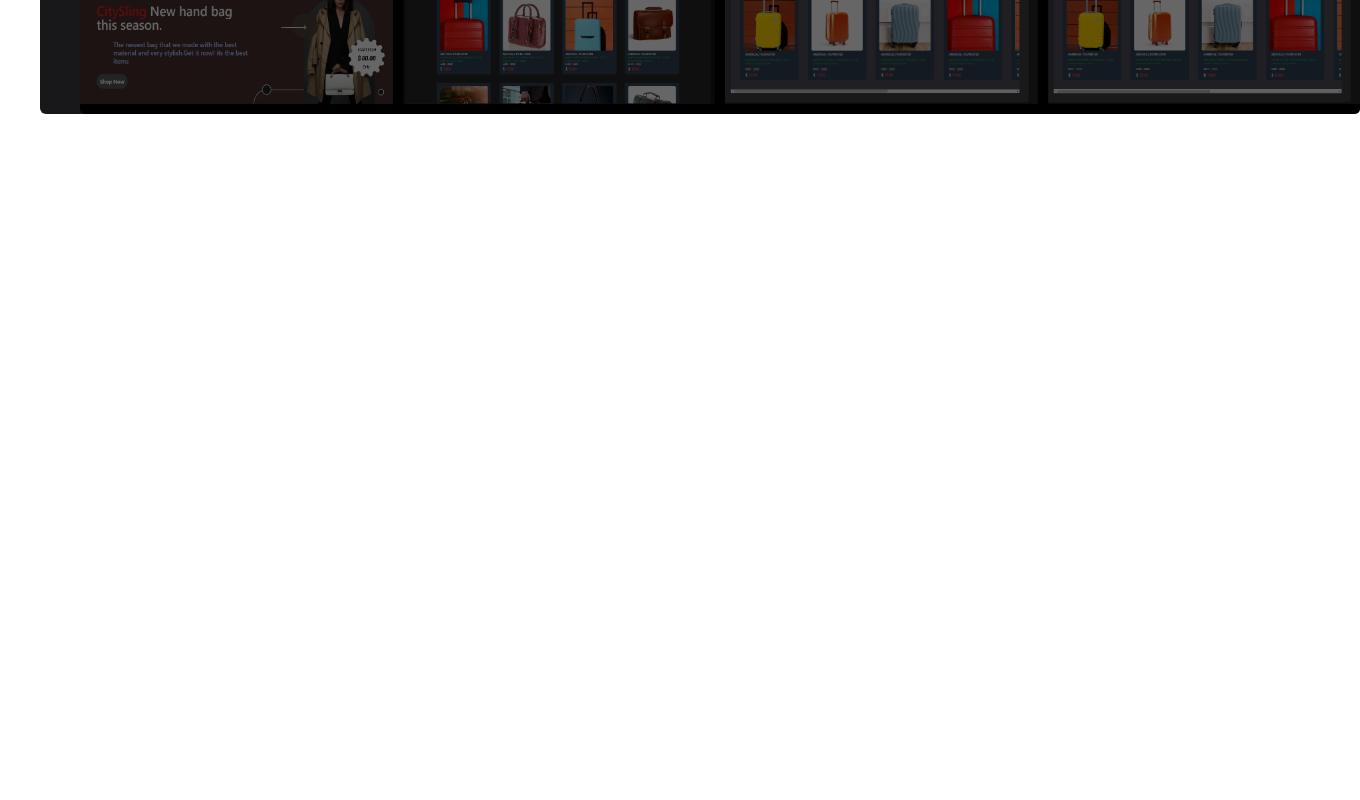
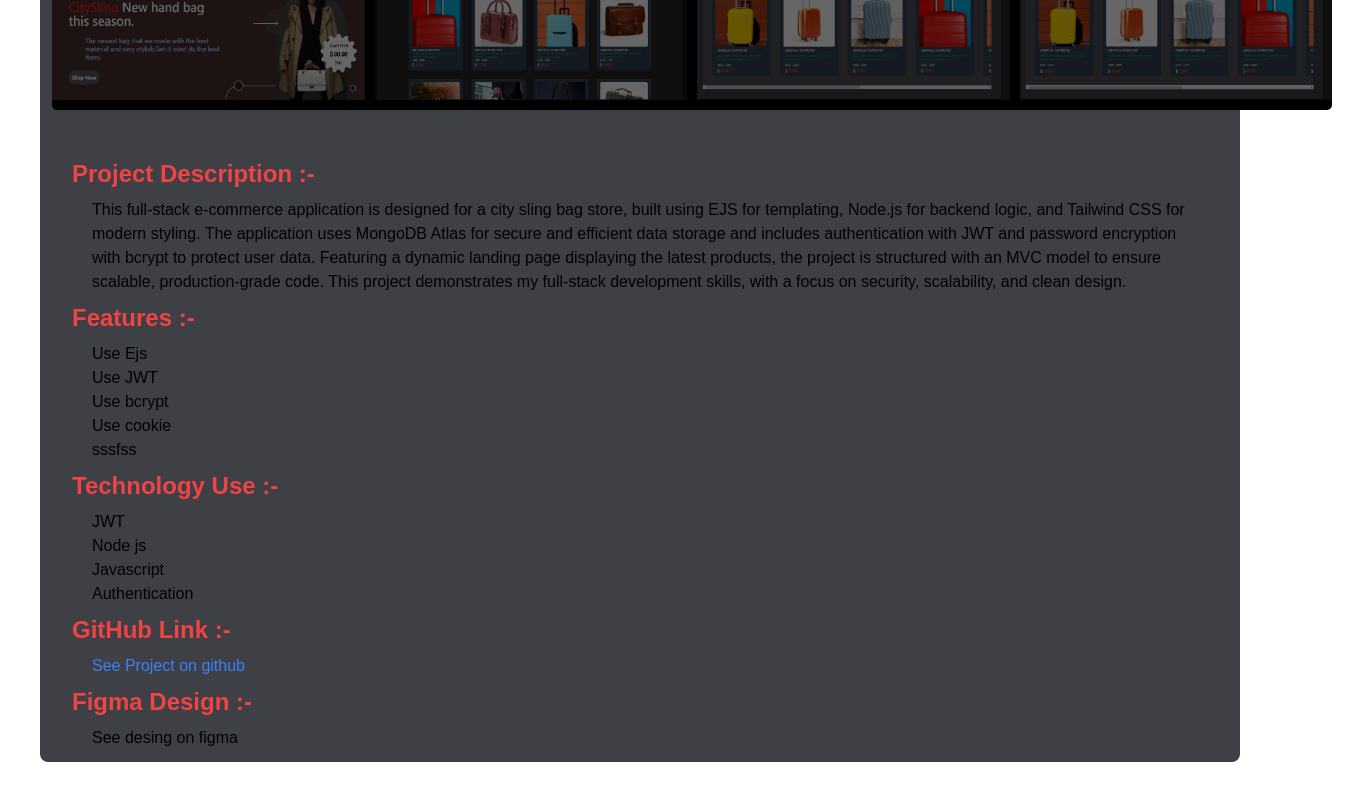
Before and after one commit to abhijit84842/Abhijit_Portfolio, a Next.js app: page /pages/projectall/overview/cityslingoverview in a window 1280 px wide. Shown: the part 738-1538 px from the top of the page, 1360 px wide, since content can reach past the window. Before the commit the page ends 892 px from the top, so only its background shows below. Built offline with nearby package versions, Linux system fonts and the light colour scheme.

Commit message:
create project overview frontend

```diff
--- a/app/components/ProjectsOverview/CitySling.js
+++ b/app/components/ProjectsOverview/CitySling.js
@@ -1,4 +1,4 @@
-"use client"
+"use client";
 import React, { useRef, useState } from "react";
 // Import Swiper React components
 import { Swiper, SwiperSlide } from "swiper/react";
@@ -11,23 +11,22 @@ import "swiper/css/free-mode";
 import "swiper/css/navigation";
 import "swiper/css/thumbs";
 
-import styles from "./Projectoverview.module.css"
+import styles from "./Projectoverview.module.css";
 
 // import required modules
 import { FreeMode, Navigation, Thumbs } from "swiper/modules";
-
+import Link from "next/link";
 
 const CitySling = () => {
-     const [thumbsSwiper, setThumbsSwiper] = useState(null);
+  const [thumbsSwiper, setThumbsSwiper] = useState(null);
   return (
-    <div className="main-container bg-zinc-900 m-10 rounded-md">
-    <h1 className="flex justify-center text-3xl font-semibold p-2">
-      City Sling E-com Website Overview
-    </h1>
-    <div className="sub-container px-10 mt-10">
-      <div className="project-images-box bg-zinc-700 rounded-lg">
+    <div className="main-container p-10">
+      <h1 className="flex justify-center text-3xl font-semibold mb-10">
+        City Sling E-com Website Overview
+      </h1>
+      <div className="sub-container bg-zinc-700 rounded-lg p-3">
         <h2 className="text-2xl font-semibold text-red-500 py-2 pl-5">
-          Project Images
+          Project Images :-
         </h2>
 
         <Swiper
@@ -133,11 +132,68 @@ const CitySling = () => {
             />
           </SwiperSlide>
         </Swiper>
+
+        <div className="project-description mt-10">
+          <h2 className="text-2xl font-semibold text-red-500 py-2 pl-5">
+            Project Description :-
+          </h2>
+          <div className="description px-10">
+            <p>
+              This full-stack e-commerce application is designed for a city
+              sling bag store, built using EJS for templating, Node.js for
+              backend logic, and Tailwind CSS for modern styling. The
+              application uses MongoDB Atlas for secure and efficient data
+              storage and includes authentication with JWT and password
+              encryption with bcrypt to protect user data. Featuring a dynamic
+              landing page displaying the latest products, the project is
+              structured with an MVC model to ensure scalable, production-grade
+              code. This project demonstrates my full-stack development skills,
+              with a focus on security, scalability, and clean design.
+            </p>
+          </div>
+        </div>
+        <div className="project-features">
+          <h2 className="text-2xl font-semibold text-red-500 py-2 pl-5">
+            Features :-
+          </h2>
+          <ul className="ml-10">
+            <li>Use Ejs</li>
+            <li>Use JWT </li>
+            <li>Use bcrypt</li>
+            <li>Use cookie</li>
+            <li>sssfss</li>
+          </ul>
+        </div>
+        <div className="technology">
+          <h2 className="text-2xl font-semibold text-red-500 py-2 pl-5">
+            Technology Use :-
+          </h2>
+          <ul className="ml-10">
+            <li>JWT</li>
+            <li>Node js</li>
+            <li>Javascript</li>
+            <li>Authentication</li>
+          </ul>
+        </div>
+        <div className="github-link">
+          <h2 className="text-2xl font-semibold text-red-500 py-2 pl-5">
+            GitHub Link :-
+          </h2>
+          <Link className="ml-10 text-blue-500" href={"#"}>
+            See Project on github
+          </Link>
+        </div>
+        <div className="figma-design">
+          <h2 className="text-2xl font-semibold text-red-500 py-2 pl-5">
+            Figma Design :-
+          </h2>
+          <Link className="ml-10" href={"#"}>
+            See desing on figma
+          </Link>
+        </div>
       </div>
-      <div></div>
     </div>
-  </div>
-  )
-}
+  );
+};
 
-export default CitySling
+export default CitySling;
```
